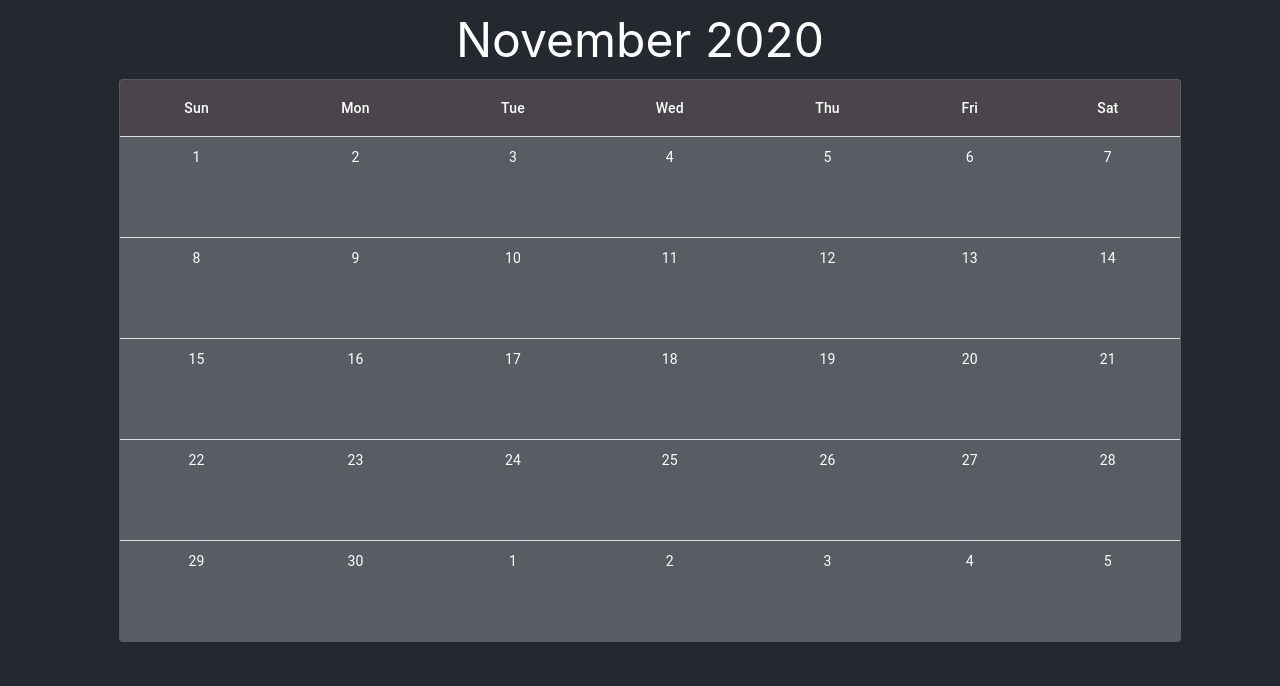
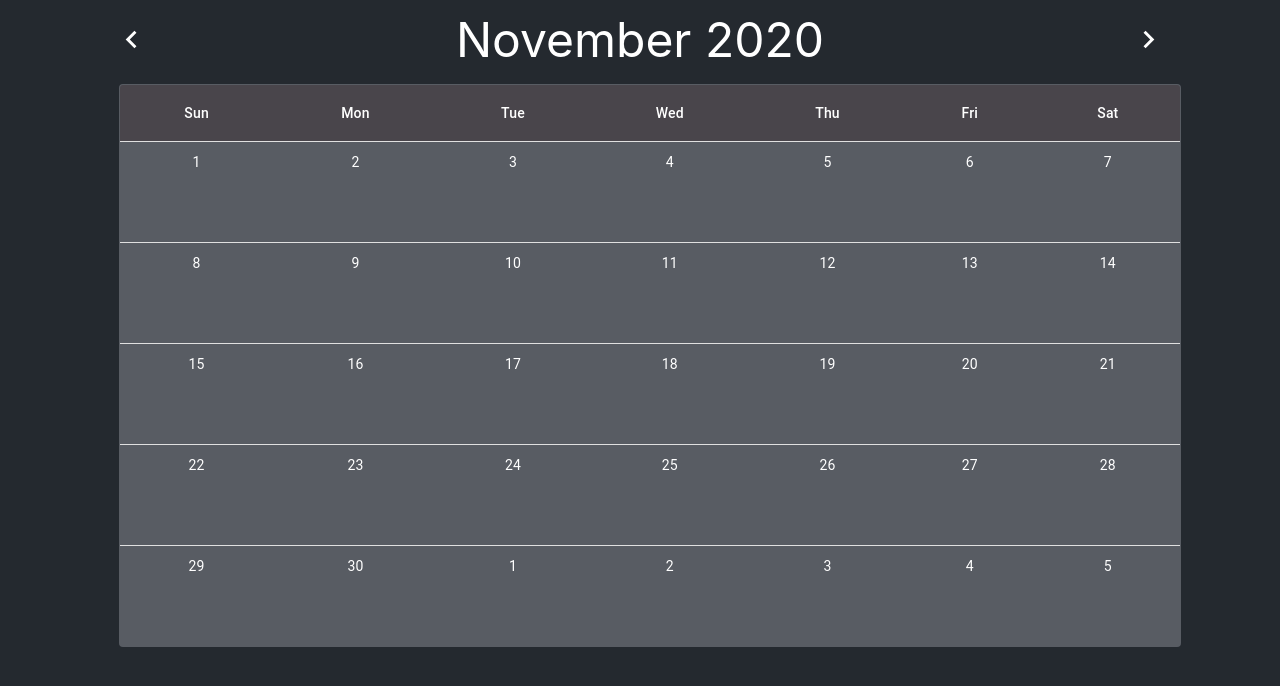
Before and after one commit to sx086401/calendar, a React (Create React App) app: page / in a window 1280 px wide. Shown: the top 686 px of the page. Built offline with nearby package versions, Linux system fonts and the light colour scheme.

Commit message:
add change month feature

```diff
--- a/src/containers/components/Calendar.tsx
+++ b/src/containers/components/Calendar.tsx
@@ -1,7 +1,9 @@
-import { Grid, makeStyles, Table, TableBody, TableCell, TableHead, TableRow } from '@material-ui/core'
-import { getDay, startOfMonth, lastDayOfMonth, getDate } from 'date-fns'
+import React, { useState } from 'react'
+import { Grid, makeStyles, styled, Table, TableBody, TableCell, TableHead, TableRow } from '@material-ui/core'
+import { getDay, startOfMonth, lastDayOfMonth, getDate, addMonths } from 'date-fns'
 import { addDays } from 'date-fns/esm'
-import React from 'react'
+import keyboardArrowLeft from '../../assets/keyboard_arrow_left.svg'
+import keyboardArrowRight from '../../assets/keyboard_arrow_right.svg'
 import CalendarCell from './CalendarCell'
 
 const useStyle = makeStyles({
@@ -10,7 +12,6 @@ const useStyle = makeStyles({
     justifyContent: 'center',
     fontSize: 'xxx-large',
     color: 'white',
-    marginTop: 10,
   },
   calendar: {
     backgroundColor: 'rgb(139, 144, 152, 0.5)',
@@ -38,6 +39,18 @@ const useStyle = makeStyles({
   }
 })
 
+const Banner = styled('div')({
+  display: 'flex',
+  justifyContent: 'space-between',
+  marginTop: 5,
+  padding: 5,
+  '& .img': {
+    '&:hover': {
+      cursor: 'pointer',
+    }
+  }
+})
+
 function getDates(startDate: Date, endDate: Date) {
   let dates = []
   let currentDate = startDate
@@ -60,20 +73,33 @@ export default function Calendar() {
   const classes = useStyle()
   const tableHead = ['Sun', 'Mon', 'Tue', 'Wed', 'Thu', 'Fri', 'Sat']
   const now = new Date()
-  const startDateOfMonth = startOfMonth(now)
+  const [current, setCurrent] = useState<Date>(now)
+  const startDateOfMonth = startOfMonth(current)
   const startDayOfMonth = getDay(startDateOfMonth)
   const startDateOfCalendar = addDays(startDateOfMonth, -startDayOfMonth)
-  const finalDateOfMonth = lastDayOfMonth(now)
+  const finalDateOfMonth = lastDayOfMonth(current)
   const finalDayOfMonth = getDay(finalDateOfMonth)
   const finalDayOfCalendar = addDays(finalDateOfMonth, 6-finalDayOfMonth)
   const dates = getDates(startDateOfCalendar, finalDayOfCalendar)
   const weeks = chunkWeeks(dates)
 
+  const previousMonth = () => {
+    setCurrent(addMonths(current, -1))
+  }
+
+  const nextMonth = () => {
+    setCurrent(addMonths(current, 1))
+  }
+
   return (
     <Grid container spacing={3}>
       <Grid item md={1}></Grid>
       <Grid item xs={12} md={10}>
-        <div className={classes.title}>{now.toLocaleDateString('en-US', {year: 'numeric', month: 'long'})}</div>
+        <Banner>
+          <img className={'img'} src={keyboardArrowLeft} onClick={previousMonth} alt={keyboardArrowRight}></img>
+          <div className={classes.title}>{current.toLocaleDateString('en-US', {year: 'numeric', month: 'long'})}</div>
+          <img className={'img'} src={keyboardArrowRight} onClick={nextMonth} alt={keyboardArrowRight}></img>
+        </Banner>
         <Table className={classes.calendar}>
           <TableHead className={classes.header}>
             <TableRow>
@@ -83,8 +109,8 @@ export default function Calendar() {
           <TableBody>
             {weeks.map((week, idx) =>
               <TableRow key={idx}>
-                {week.map(day =>
-                  <TableCell className={classes.tableCell} key={day}><CalendarCell day={day}/></TableCell>
+                {week.map(date =>
+                  <TableCell className={classes.tableCell} key={date}><CalendarCell date={date}/></TableCell>
                 )}
               </TableRow>
             )}
--- a/src/containers/components/CalendarCell.tsx
+++ b/src/containers/components/CalendarCell.tsx
@@ -52,11 +52,11 @@ const useStyle = makeStyles({
 })
 
 interface Props {
-  day: number
+  date: number
 }
 
 export default function CalendarCell(props: Props) {
-  const { day } = props
+  const { date } = props
   const classes = useStyle()
   const [showDialog, toggleDialog] = useState<boolean>(false)
   const [note, updateNote] = useState<string>('')
@@ -77,13 +77,13 @@ export default function CalendarCell(props: Props) {
 
   return <>
     <div className={classes.cell} onClick={() => toggleDialog(true)}>
-      <div className={'title'}>{day}</div>
+      <div className={'title'}>{date}</div>
       <Typography variant="body1" align='center' className={'note'}>{note}</Typography>
     </div>
     <Dialog className={classes.dialog} open={showDialog}>
-      <DialogTitle className='content'>{day}'s schedule</DialogTitle>
+      <DialogTitle className='content'>{date}'s schedule</DialogTitle>
       <DialogContent className='content' dividers>
-        <textarea className={classes.textArea} onChange={onChangeNote} placeholder='Write some notes here.'>{note}</textarea>
+        <textarea className={classes.textArea} onChange={onChangeNote} defaultValue={note} placeholder='Write some notes here.'></textarea>
       </DialogContent>
       <DialogActions className='content'>
         <Button className={classes.button} onClick={onClose}>cancel</Button>
```
Also changed, not shown: src/assets/keyboard_arrow_left.svg (added), src/assets/keyboard_arrow_right.svg (added).
